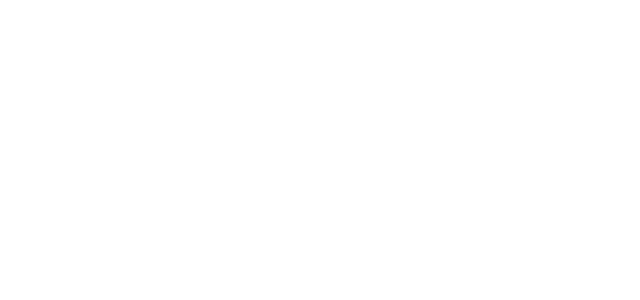
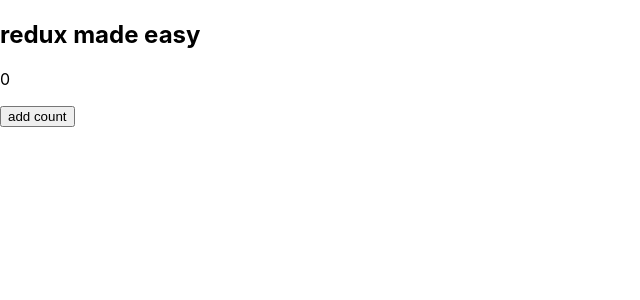
Before and after one commit to Chess8885/react-course, a React (Create React App) app in the folder day12/myapp/: page / in a window 1280 px wide. Shown: the top 300 px of the page, without its empty margins (0-640 px from the left). Built offline with nearby package versions, Linux system fonts and the light colour scheme.

Commit message:
[ADD] day12 beginning

```diff
--- a/day12/myapp/src/App.js
+++ b/day12/myapp/src/App.js
@@ -1,13 +1,20 @@
-import React from "react";
+import React, {useState} from "react";
 import "./styles.css";
 import { BrowserRouter as Router, Switch, Route } from "react-router-dom";
 import Todos from "./Todos";
 import Todo from "./Todo";
 
 export default function App() {
+    const [count, setCount] = useState(0);
+
+    const addCounter = () => {
+        setCount(count+1);
+    }
     return (
         <div>
-
+        <h2>redux made easy</h2>
+            <p>{count}</p>
+            <button onClick={addCounter}>add count</button>
         </div>
     );
 }
```
